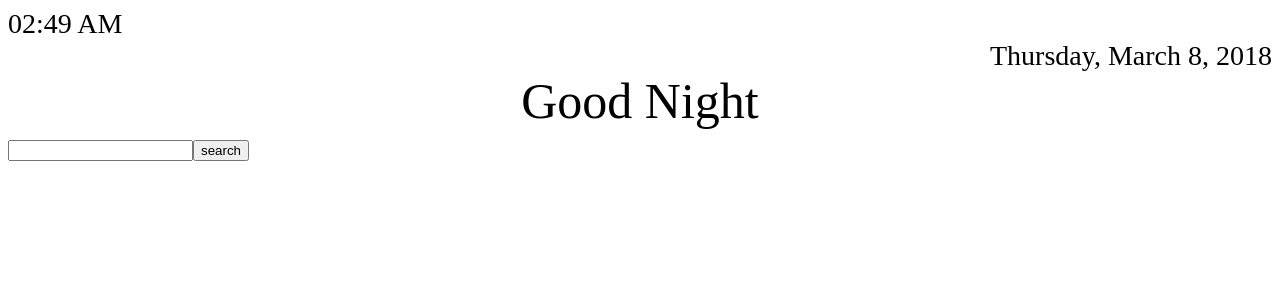
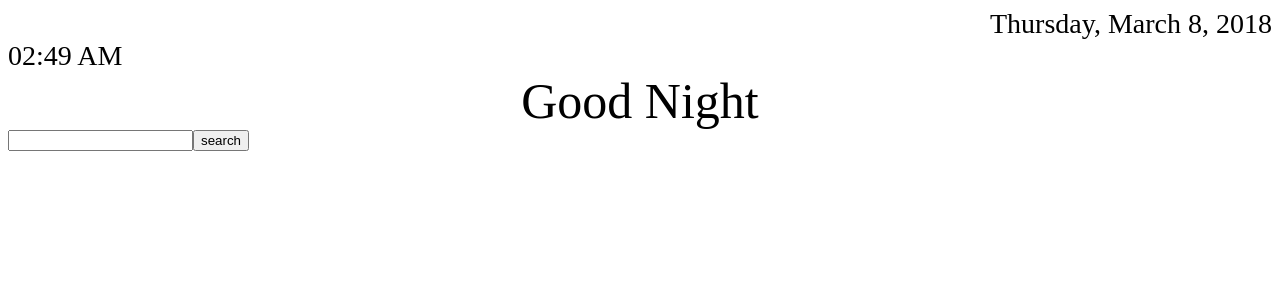
Before and after one commit to ctakemoto/New-Tab-Game, a React (Create React App) app: page / in a window 1280 px wide. Shown: the top 300 px of the page. Built offline with nearby package versions, Linux system fonts and the light colour scheme.

Commit message:
redux functional components

```diff
--- a/src/App.js
+++ b/src/App.js
@@ -10,6 +10,8 @@ class App extends Component {
     super(props);
     this.state = {
       time: new Date().getTime(),
+    };
+    this.settings = {
       dateFormat: {
         weekday: 'long',
         year: 'numeric',
@@ -28,11 +30,11 @@ class App extends Component {
     return (
       <div className='app'>
         <div className='header'>
-          <Clock {...this.state}/>
-          <TodaysDate {...this.state}/>
-          <Greeting {...this.state}/>
-          <SearchBar {...this.state}/>
+          <TodaysDate {...this.state} {...this.settings}/>
+          <Clock {...this.state} {...this.settings}/>
+          <Greeting {...this.state} {...this.settings}/>
         </div>
+        <SearchBar {...this.state} {...this.settings}/>
       </div>
     );
   }
--- a/src/Components/Greeting.js
+++ b/src/Components/Greeting.js
@@ -1,21 +1,17 @@
-import React, { Component } from 'react';
+import React from 'react';
 import PropTypes from 'prop-types';
 
-class Greeting extends Component {
-    constructor(props) {
-        super(props);
-        this.state = {
+const Greeting = props => {
+
     //time interval start and finish in hhmm format followed by greeting
-          greetings: [[500,1159,'Good Morning'],
+    const greetings = [[500,1159,'Good Morning'],
         [1200,1659,'Good Afternoon'],
         [1700,2159,'Good Evening'],
         [2200,2400,'Good Night'],
         [0,459,'Good Night']]
-        }
 
-    }
 
-    timeInInterval = (time, start, finish) => {
+    const timeInInterval = (time, start, finish) => {
         //returns True if time is between start and finish and False if not
         var tempTime = new Date(time);
 
@@ -29,22 +25,21 @@ class Greeting extends Component {
         }
     }
 
-    pickGreeting = () => {
-        for (var i = 0; i < this.state.greetings.length; i++){
+    const pickGreeting = () => {
+        for (var i = 0; i < greetings.length; i++){
 
-            if (this.timeInInterval(this.props.time, this.state.greetings[i][0],this.state.greetings[i][1])){
-                return this.state.greetings[i][2];
+            if (timeInInterval(props.time, greetings[i][0],greetings[i][1])){
+                return greetings[i][2];
             }
         }
     }
-    render(){
 
     return(
         <div className="greeting">
-            {this.pickGreeting()}
+        {pickGreeting()}
         </div>
     );
-    }
+
 }
 
 Greeting.propTypes = {
--- a/src/Components/TimeDate.js
+++ b/src/Components/TimeDate.js
@@ -1,22 +1,31 @@
-import React, { Component } from 'react';
+import React from 'react';
 import PropTypes from 'prop-types';
 
-export class Clock extends Component {
-    render(){
-        var currentTime = new Date(this.props.time);
+export const Clock = props => {
+
+    var currentTime = new Date(props.time);
     return(
         <div className="clock">
-                {currentTime.toLocaleTimeString(this.props.locale, this.props.timeFormat)}
+            {currentTime.toLocaleTimeString(props.locale, props.timeFormat)}
         </div>
     );
-    }
+
 }
 
-export class TodaysDate extends Component {
-    render () {
-        var currentTime = new Date(this.props.time);
+export const TodaysDate = props => {
+
+    var currentTime = new Date(props.time);
     return(
-            <div className="date">{currentTime.toLocaleDateString(this.props.locale, this.props.dateFormat)}</div>
+        <div className="date">{currentTime.toLocaleDateString(props.locale, props.dateFormat)}</div>
     );
+
 }
+TodaysDate.propTypes = {
+    locale: PropTypes.string,
+    dateFormat: PropTypes.object
 }
+
+Clock.propTypes = {
+    locale: PropTypes.string,
+    timeFormat: PropTypes.object
+}
--- a/src/index.js
+++ b/src/index.js
@@ -1,8 +1,15 @@
 import React from 'react';
 import ReactDOM from 'react-dom';
 import './styles/styles.css';
+import { Provider } from 'react-redux';
+import store from './js/store/index';
 import App from './App';
 import registerServiceWorker from './registerServiceWorker';
 
-ReactDOM.render(<App />, document.getElementById('root'));
+ReactDOM.render(
+    //Provider wraps up your React application and makes it aware of the entire Redux’s store
+    <Provider store={store}>
+        <App />
+    </Provider>,
+    document.getElementById('root'));
 registerServiceWorker();
```
Lines whose indentation alone changed are shown as unchanged.
